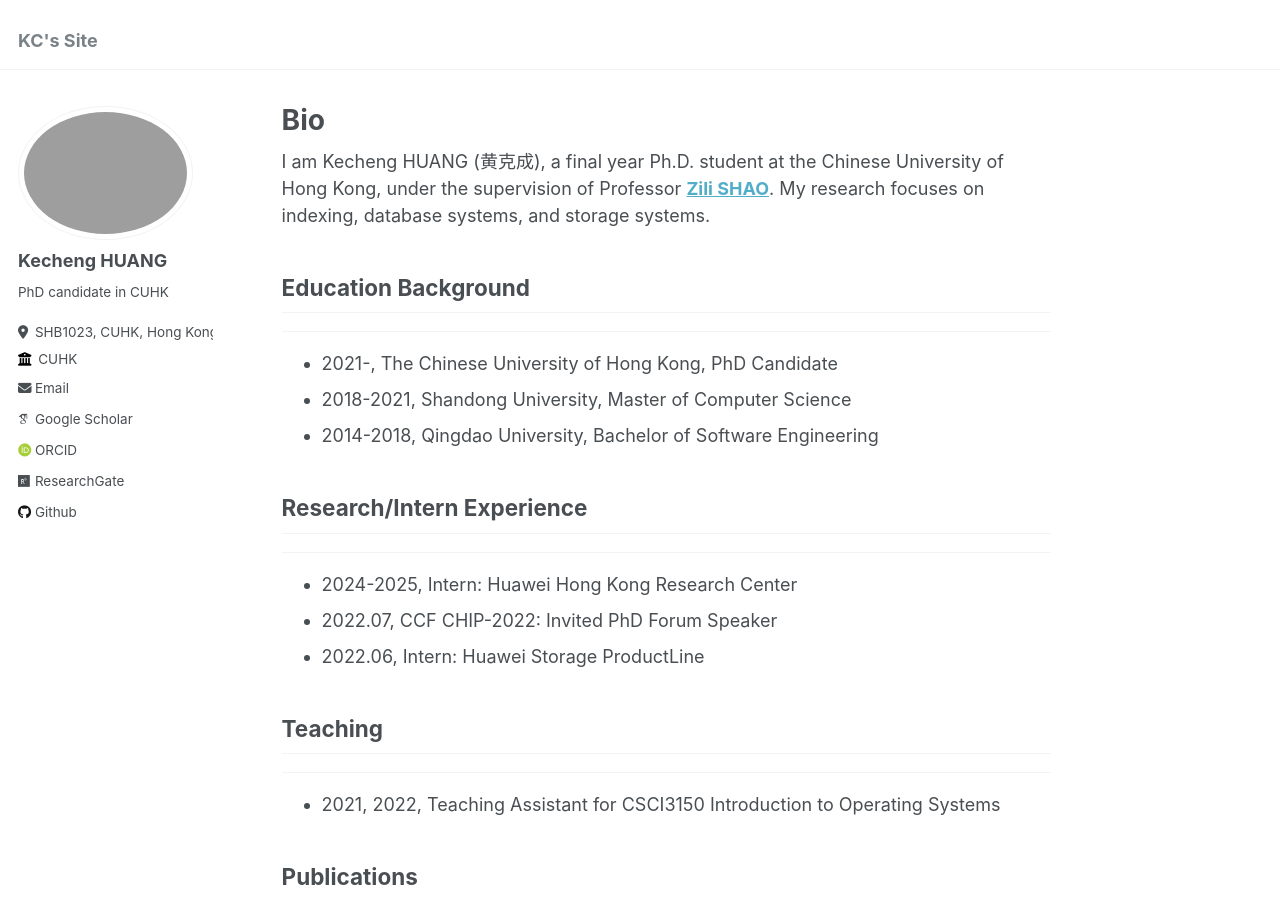
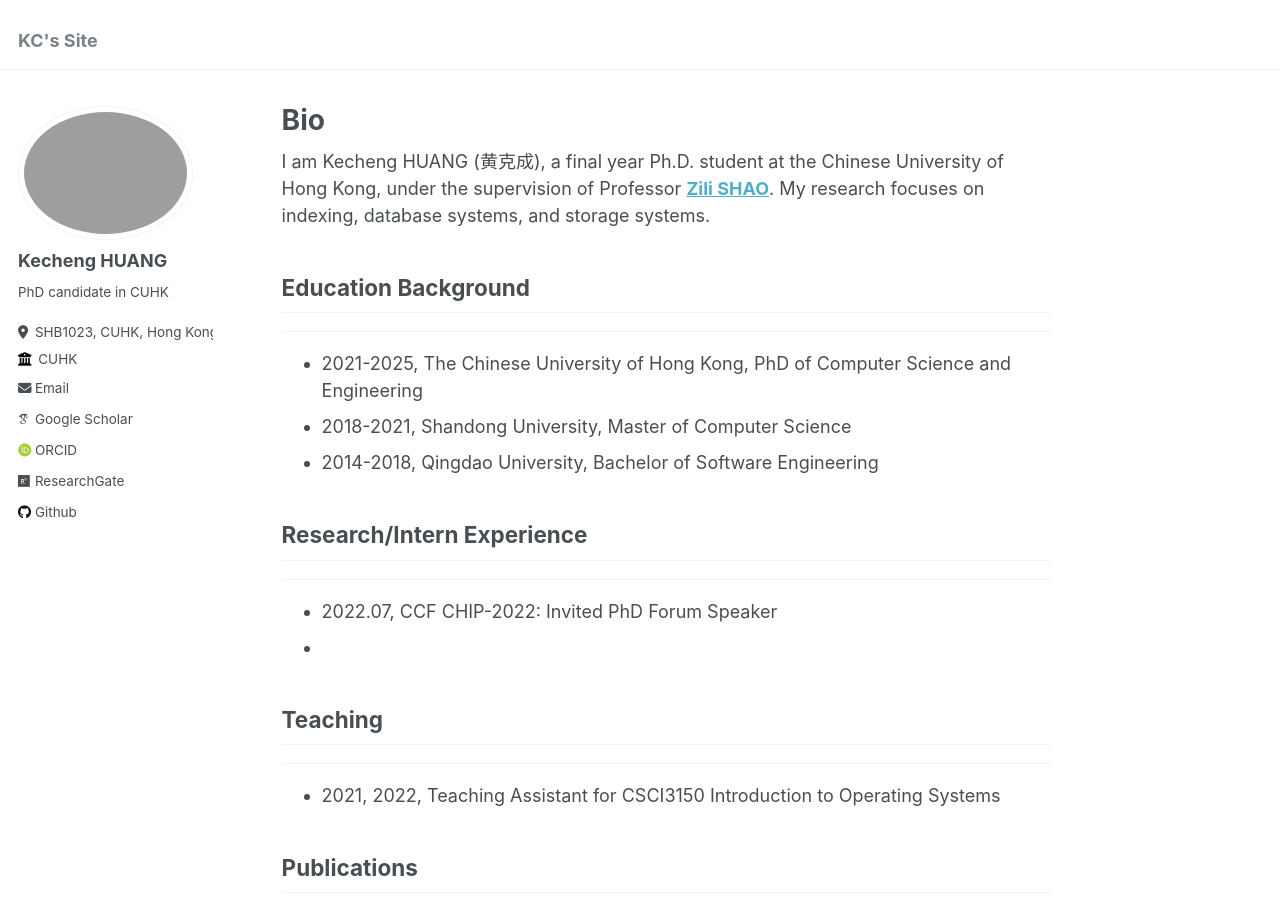
Before and after one commit to ericaloha/ericaloha.github.io, a Jekyll site: the page built from _pages/about.md, in a window 1280 px wide and 900 px high. Built offline with Jekyll 4.4.1, drawn with Linux system fonts in a browser that asks for light colours; some web fonts are replaced.

Commit message:
Update about.md

```diff
--- a/_pages/about.md
+++ b/_pages/about.md
@@ -11,7 +11,7 @@ I am Kecheng HUANG (黄克成), a final year Ph.D. student at the Chinese Univer
 
 ---
 
-- 2021-,          The Chinese University of Hong Kong,        PhD Candidate
+- 2021-2025,      The Chinese University of Hong Kong,        PhD of Computer Science and Engineering
 - 2018-2021,      Shandong University,                        Master of Computer Science
 - 2014-2018,      Qingdao University,                         Bachelor of Software Engineering
 
@@ -19,9 +19,8 @@ I am Kecheng HUANG (黄克成), a final year Ph.D. student at the Chinese Univer
 ## Research/Intern Experience
 
 ---
-- 2024-2025,       Intern: Huawei Hong Kong Research Center
 - 2022.07,         CCF CHIP-2022: Invited PhD Forum Speaker
-- 2022.06,         Intern: Huawei Storage ProductLine
+-
 
 ## Teaching
 
```
